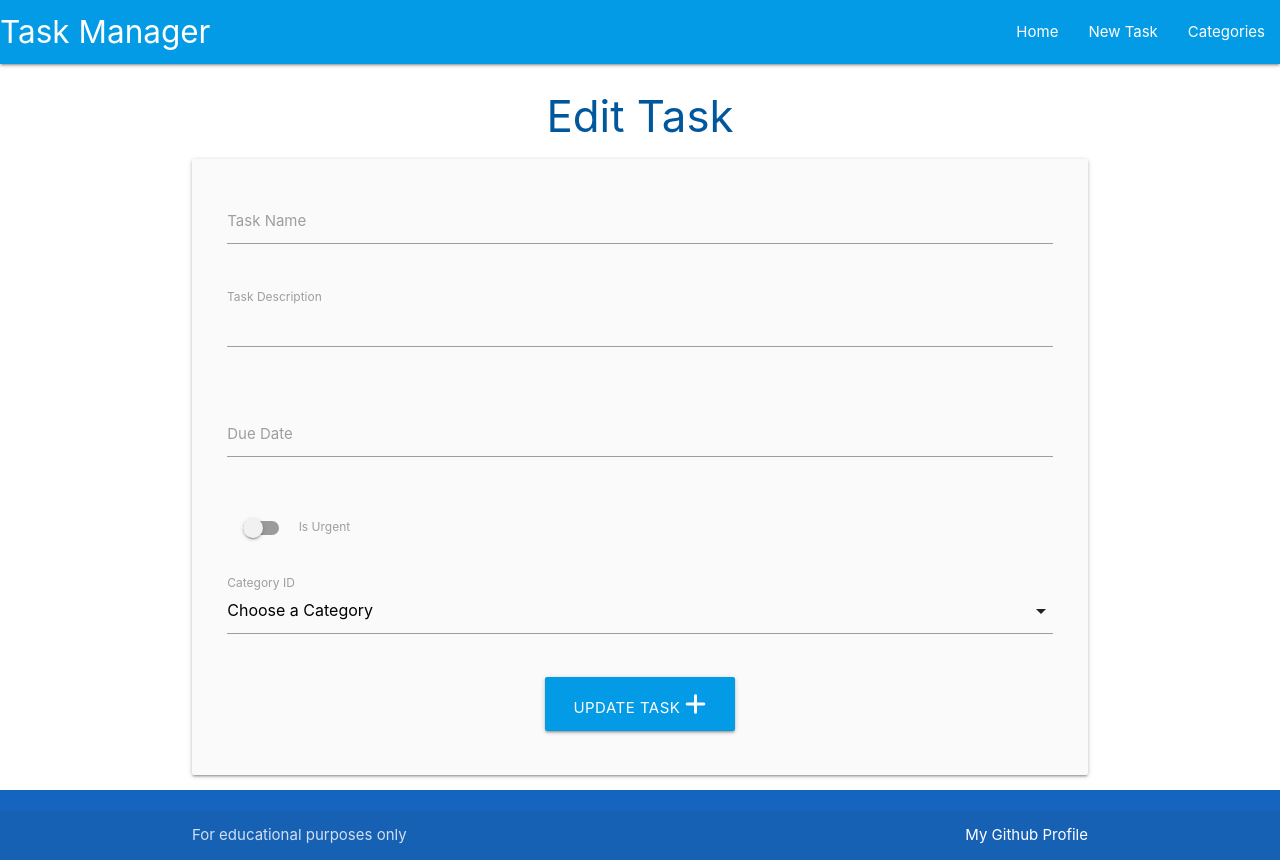
After one commit to Dabronzo/task-manager, a Flask app: template taskmanager/templates/edit_task.html in a window 1280 px wide. The commit adds this page. Run offline with Flask 2, Linux system fonts and the light colour scheme; the template is opened without the code that fills it, so the values that code supplies are empty.

Commit message:
Added the edit tasks begging

```diff
--- /dev/null
+++ b/taskmanager/templates/edit_task.html
@@ -0,0 +1,64 @@
+{% extends "base.html" %}
+
+{% block content %}
+    <h3 class="light-blue-text text-darken-4 center-align">Edit Task</h3>
+    <div class="row card-panel grey lighten-5">
+        <form class="col s12" method="POST" action="{{ url_for('edit_task', task_id=task.id) }}">
+            <!--Task Name-->
+            <div class="row">
+                <div class="input-field col s12">
+                    <input name="task_name" id="task_name" value="{{ task.task_name }}" minlength="5" maxlength="50" type="text" class="validate" required>
+                    <label for="task_name">Task Name</label>
+                </div>
+            </div>
+            <!--Task description-->
+            <div class="row">
+                <div class="input-field col s12">
+                    <textarea name="task_description" id="task_description" value="{{ task.task_descripiton }}" minlength="5" maxlength="200" type="text" class="materialize-textarea validate" >
+                    </textarea>
+                    <label for="task_description">Task Description</label>
+                </div>
+            </div>
+            <!--Due Date-->
+            <div class="row">
+                <div class="input-field col s12">
+                    <!--Using the datepicker class from Materialize framework-->
+                    <input name="due_date" id="due_date"  value="{{ task.due_date }}" minlength="5" maxlength="50" type="text" class="datepicker validate" required>
+                    <label for="due_date">Due Date</label>
+                </div>
+            </div>
+            <!--Is Urgent-->
+            <div class="row">
+                <div class="input-field col s12">
+                    <div class="switch">
+                        <label for="is_urgent">
+                            <input name="is_urgent" id="is_urgent" type="checkbox">
+                            <span class="lever"></span>
+                            Is Urgent
+                        </label>
+                    </div>
+                </div>
+            </div>
+            <!--Category ID-->
+            <div class="row">
+                <div class="input-field col s12">
+                    <select name="category_id" id="category_id" class="validate" required>
+                        <option value="{{ task.category_id }}" disabled selected>Choose a Category</option>
+                        {% for category in categories %}
+                            <option value="{{ category.id }}">{{ category.category_name }}</option>
+                        {% endfor %}
+                        <!--Loop on tall the categories-->
+                    </select>
+                    <label for="category_id">Category ID</label>
+                </div>
+            </div>
+          <div class="row">
+            <div class="col s12 center-align">
+              <button type="submit" class="btn-large light-blue darken-1" >
+                  Update Task <i class="fas fa-plus"></i>
+              </button>
+            </div>
+          </div>
+        </form>
+      </div>
+{% endblock %}
```
Also changed, not shown: taskmanager/routes.py (+15 -0 lines), taskmanager/templates/tasks.html (+6 -2 lines).
